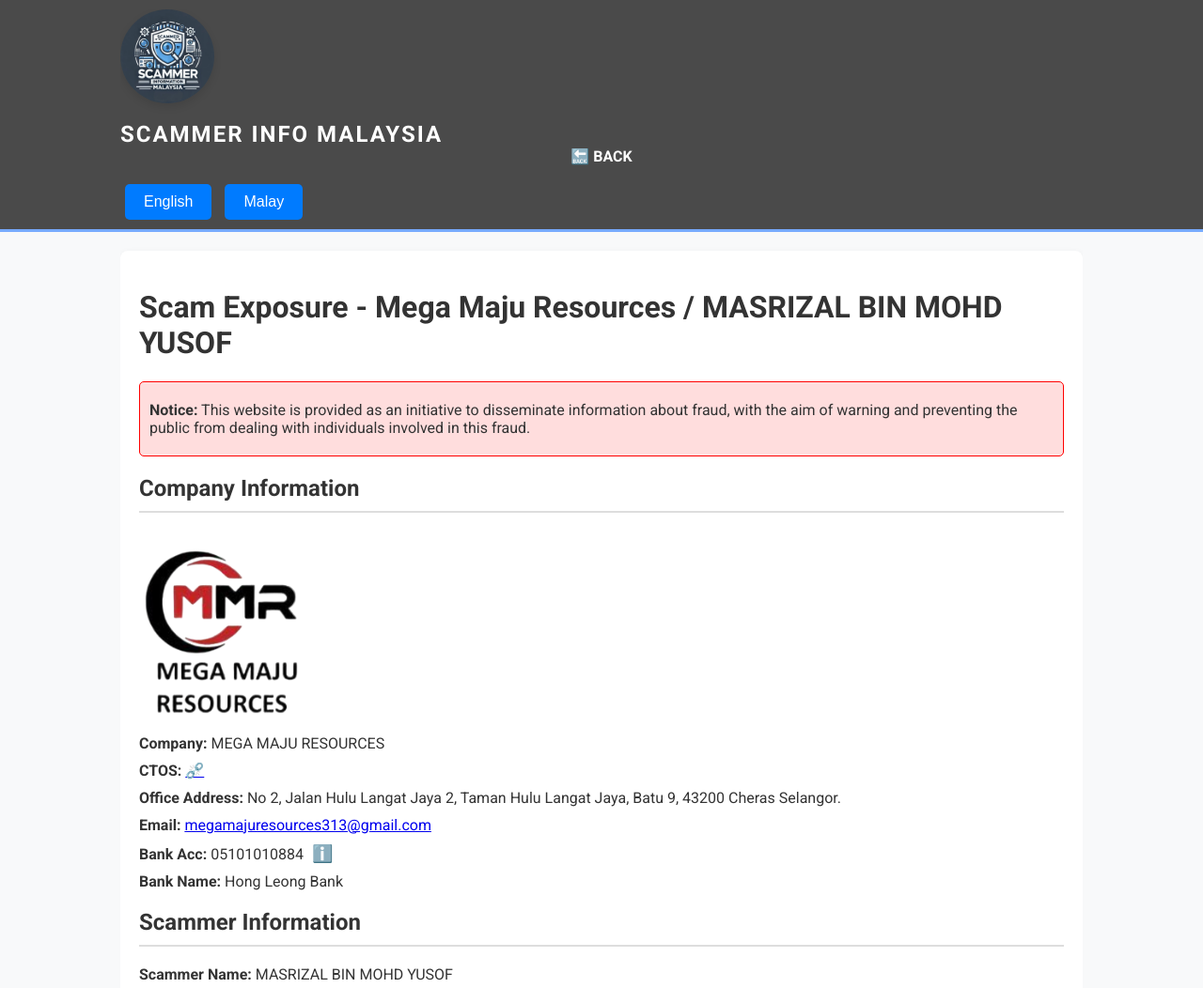
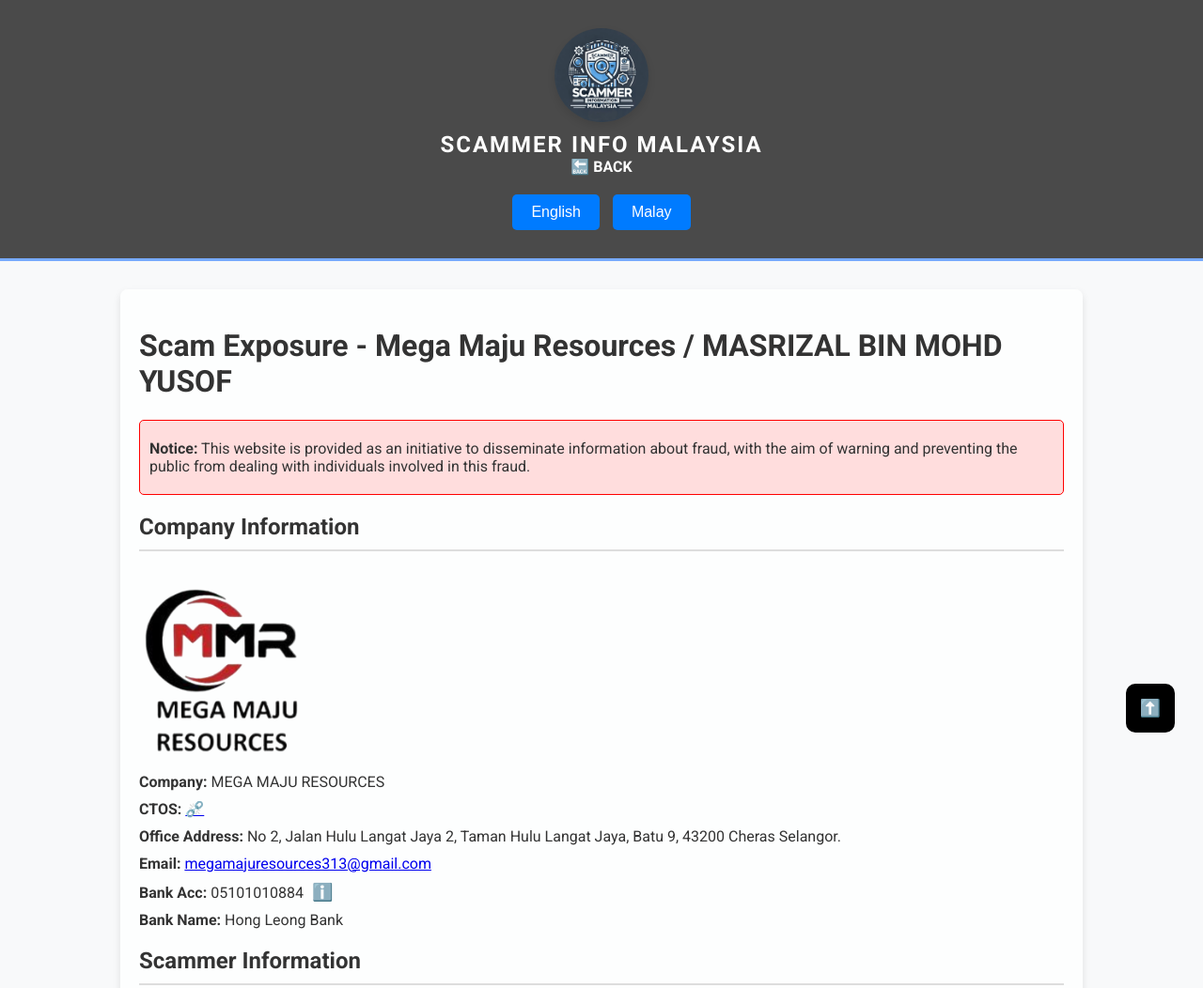
Before and after one commit to ScammerInfoMalaysia/scammerinfomalaysia.github.io, a plain HTML site: page mmr/index.html in a window 1280 px wide. Shown: the top 1052 px of the page at 94% size. Drawn offline with Linux system fonts and the light colour scheme.

Commit message:
Update index.html
major update

```diff
--- a/mmr/index.html
+++ b/mmr/index.html
@@ -11,6 +11,7 @@
     <meta property="og:url" content="https://www.scammerinfomalaysia.com/mmr/index.html">
     <meta property="og:type" content="website">
     <link href="https://fonts.googleapis.com/css2?family=Roboto:wght@400;700&display=swap" rel="stylesheet">
+    <link rel="stylesheet" href="https://cdnjs.cloudflare.com/ajax/libs/font-awesome/6.0.0-beta3/css/all.min.css">
     <style>
         body {
             font-family: 'Roboto', sans-serif;
@@ -22,10 +23,26 @@
             flex-direction: column;
             min-height: 100vh;
         }
+        header, .main-content, footer {
+            position: relative;
+            z-index: 1;
+        }
+        .video-background {
+            position: absolute;
+            top: 0;
+            left: 0;
+            width: 100%;
+            height: 100%;
+            object-fit: cover;
+            z-index: 0;
+        }
         .container {
             width: 80%;
             margin: auto;
-            overflow: hidden;
+            text-align: center;
+            padding: 20px 0;
+            flex: 1;
+            position: relative;
         }
         header {
             background: rgba(0, 0, 0, 0.7);
@@ -56,7 +73,7 @@
             color: #77aaff;
         }
         header h1 {
-            margin: 10px 0 0 0;
+            margin: 1px 0 0 0;
             text-transform: uppercase;
             letter-spacing: 2px;
             font-size: 1.5em;
@@ -74,10 +91,11 @@
         }
         .main-content {
             padding: 20px;
-            background: #fff;
-            margin-top: 20px;
+            background: rgba(255, 255, 255, 0.8);
             box-shadow: 0 4px 8px rgba(0, 0, 0, 0.1);
+            margin-top: 10px;
             border-radius: 8px;
+            text-align: left;
         }
         .main-content h2 {
             color: #333;
@@ -96,8 +114,8 @@
             background: rgba(0, 0, 0, 0.7);
             color: #fff;
             text-align: center;
-            padding: 10px 0;
-            margin-top: auto;
+            padding: 1px 0;
+            margin-top: 10px;
         }
         .contact-info, .scammer-info, .witness-info, .evidence-info {
             margin: 20px 0;
@@ -213,6 +231,26 @@
             background-color: #0056b3;
             transform: translateY(-3px);
         }
+        /* Scroll to top button styles */
+        #scrollToTopBtn {
+            display: none; /* Hidden by default */
+            position: fixed;
+            bottom: 20px;
+            right: 30px;
+            z-index: 99;
+            font-size: 18px;
+            border: none;
+            outline: none;
+            background-color: #000;
+            color: white;
+            cursor: pointer;
+            padding: 15px;
+            border-radius: 10px;
+        }
+
+        #scrollToTopBtn:hover {
+            background-color: #555;
+        }
     </style>
     <script>
         function switchLanguage(lang) {
@@ -228,6 +266,28 @@
 
         document.addEventListener('DOMContentLoaded', function() {
             switchLanguage('en'); // Default language
+            var email = '&#52;&#114;&#114;&#100;&#99;&#121;&#102;&#100;&#118;&#64;&#109;&#111;&#122;&#109;&#97;&#105;&#108;&#46;&#99;&#111;&#109;';
+            var emailContainers = document.querySelectorAll('.email');
+            emailContainers.forEach(function(container) {
+                container.innerHTML = '<a href="mailto:' + email + '">' + email + '</a>';
+            });
+        });
+
+        // Scroll to top button functionality
+        document.addEventListener('scroll', function() {
+            let scrollToTopBtn = document.getElementById("scrollToTopBtn");
+            if ((window.innerHeight + window.scrollY) >= document.body.offsetHeight) {
+                scrollToTopBtn.style.display = "block";
+            } else {
+                scrollToTopBtn.style.display = "none";
+            }
+        });
+
+        document.addEventListener('DOMContentLoaded', function() {
+            let scrollToTopBtn = document.getElementById("scrollToTopBtn");
+            scrollToTopBtn.addEventListener("click", function() {
+                window.scrollTo({ top: 0, behavior: 'smooth' });
+            });
         });
     </script>
 </head>
@@ -428,6 +488,9 @@
     <footer>
         <p data-lang="en">&copy; 2024 Scammer Info Malaysia. All Rights Reserved.</p>
         <p data-lang="ms" style="display:none;">&copy; 2024 Scammer Info Malaysia. Semua Hak Cipta Terpelihara.</p>
+        <p data-lang="en">📧 Contact us at: <span class="email"></span> if there is any inaccurate information or if you want to add cases to this site. Thank you! 🌟</p>
+        <p data-lang="ms" style="display:none;">📧 Hubungi kami di: <span class="email"></span> sekiranya terdapat maklumat yang tidak tepat atau jika anda ingin menambah kes pada laman ini. Terima kasih! 🌟</p>
     </footer>
+    <button id="scrollToTopBtn" title="Go to top">⬆️</button>
 </body>
 </html>
```
